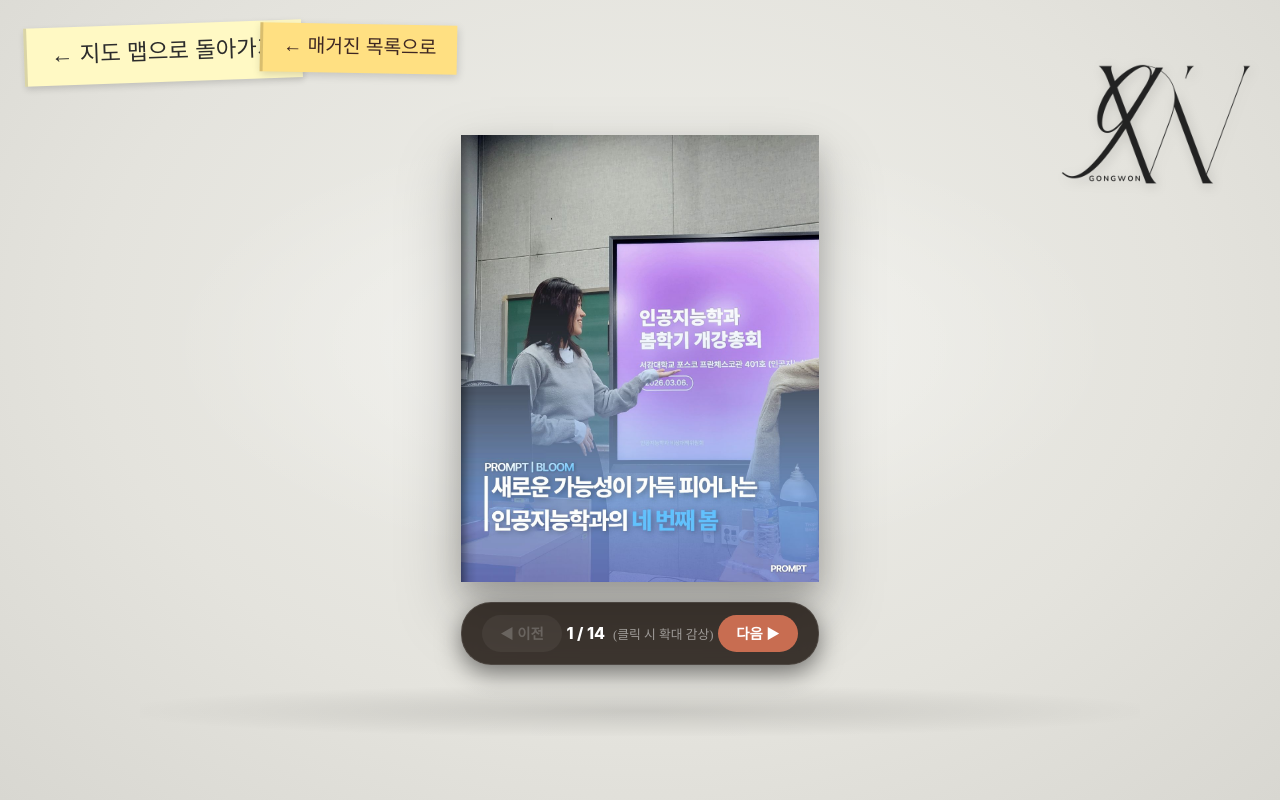
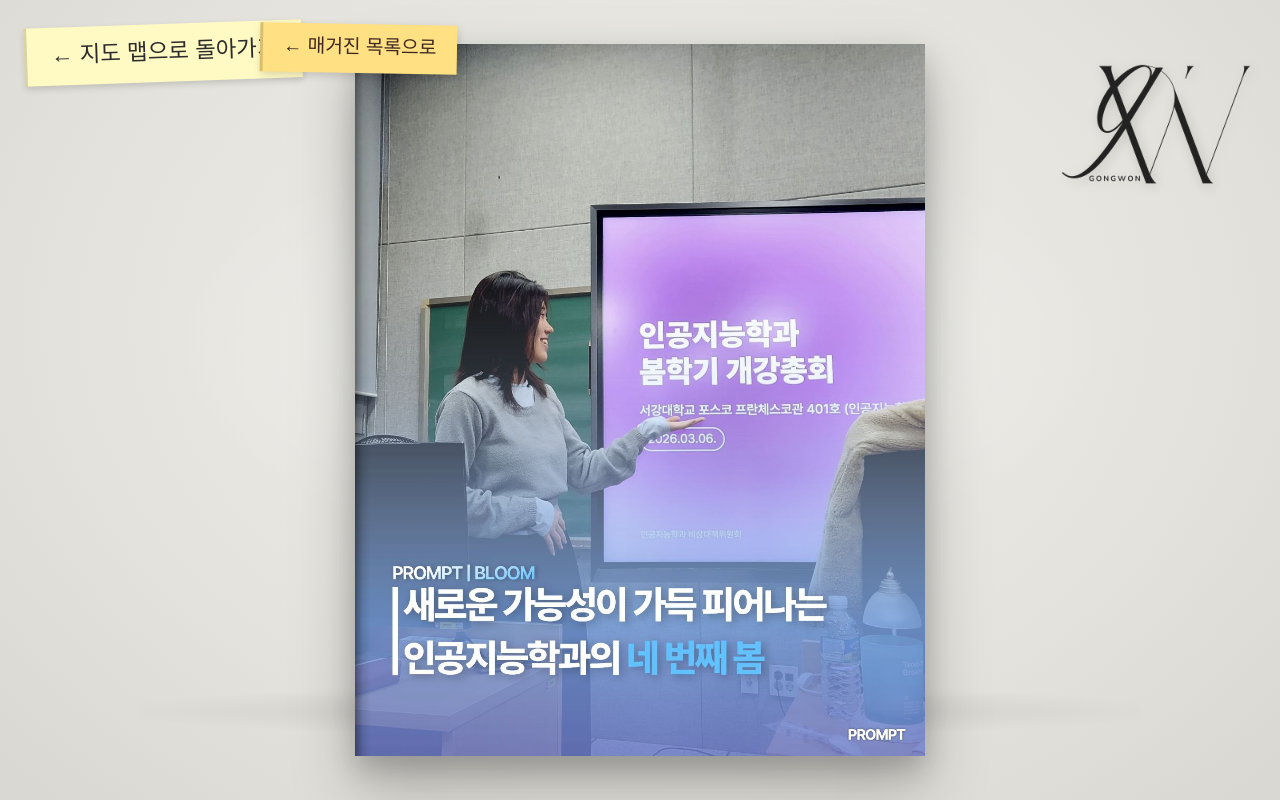
Before and after one commit to yeonju0327/portfolio, a Next.js app: page /works/prompt in a window 1280 px wide. Both pictures are taken after a click on the element 177 px from the left and 445 px from the top of the page. Built offline with nearby package versions, Linux system fonts and the light colour scheme; a web font is replaced by a local one.

Commit message:
#2 chore: magazine page ui

```diff
--- a/app/works/prompt/components/ArchTableView.tsx
+++ b/app/works/prompt/components/ArchTableView.tsx
@@ -47,7 +47,8 @@ export default function ArchTableView({
       } else if (idx > lastIdx) {
         gsap.set(cardEl, { x: '100vw', y: baseY + 40, rotation: baseRotate + 15, opacity: 0 });
       } else {
-        gsap.set(cardEl, { x: 0, y: 0, scale: 1.35, rotation: 0, opacity: 1, zIndex: 100 });
+        const targetX = (2 - lastIdx) * 221;
+        gsap.set(cardEl, { x: targetX, y: 0, scale: 2.15, rotation: 0, opacity: 1, zIndex: 100 });
       }
     });
 
@@ -144,15 +145,16 @@ export default function ArchTableView({
           0
         );
       } else {
-        // 선택한 표지: zIndex 최상단, 화면 중앙으로 이동 및 확대
+        // 선택한 표지: zIndex 최상단, 정확한 화면 dead-center로 이동 및 scale 2.15 확대
+        const targetX = (2 - selectedIdx) * 221;
         gsap.set(cardEl, { zIndex: 100 });
         tl.to(
           cardEl,
           {
-            x: 0,
+            x: targetX,
             y: 0,
             rotation: 0,
-            scale: 1.35,
+            scale: 2.15,
             opacity: 1,
             duration: 0.55,
             ease: 'power3.out',
--- a/app/works/prompt/components/PageFlipReader.tsx
+++ b/app/works/prompt/components/PageFlipReader.tsx
@@ -90,7 +90,7 @@ export default function PageFlipReader({ issue }: PageFlipReaderProps) {
     <div
       style={{
         position: 'relative',
-        width: '357.75px',
+        width: '569.75px',
         display: 'flex',
         flexDirection: 'column',
         alignItems: 'center',
@@ -207,85 +207,6 @@ export default function PageFlipReader({ issue }: PageFlipReaderProps) {
           }}
           title="다음 페이지 (▶)"
         />
-      </div>
-
-      {/* 매거진 조작 하단 대시보드 */}
-      <div
-        style={{
-          display: 'flex',
-          alignItems: 'center',
-          justifyContent: 'space-between',
-          width: '100%',
-          marginTop: '20px',
-          padding: '12px 20px',
-          background: 'rgba(30, 22, 16, 0.85)',
-          backdropFilter: 'blur(10px)',
-          borderRadius: '30px',
-          border: '1px solid rgba(255, 255, 255, 0.1)',
-          boxShadow: '0 8px 24px rgba(0,0,0,0.5)',
-          boxSizing: 'border-box',
-        }}
-      >
-        <button
-          onClick={handlePrevPage}
-          disabled={currentPageIndex === 0 || isFlipping}
-          style={{
-            background: currentPageIndex === 0 ? 'rgba(255,255,255,0.05)' : issue.themeColor,
-            color: currentPageIndex === 0 ? 'rgba(255,255,255,0.2)' : '#FFFFFF',
-            border: 'none',
-            borderRadius: '20px',
-            padding: '8px 18px',
-            fontSize: '0.9rem',
-            fontWeight: 700,
-            cursor: currentPageIndex === 0 ? 'not-allowed' : 'pointer',
-            transition: 'all 0.2s ease',
-            fontFamily: "'Inter', sans-serif",
-          }}
-        >
-          ◀ 이전
-        </button>
-
-        <div style={{ textAlign: 'center' }}>
-          <span
-            style={{
-              color: '#FFFFFF',
-              fontWeight: 800,
-              fontSize: '1rem',
-              fontFamily: "'Inter', sans-serif",
-            }}
-          >
-            {currentPageIndex + 1} / {totalPages}
-          </span>
-          <span
-            style={{
-              marginLeft: '8px',
-              color: 'rgba(255,255,255,0.5)',
-              fontSize: '0.8rem',
-              fontFamily: "'Nanum Myeongjo', serif",
-            }}
-          >
-            (클릭 시 확대 감상)
-          </span>
-        </div>
-
-        <button
-          onClick={handleNextPage}
-          disabled={currentPageIndex === totalPages - 1 || isFlipping}
-          style={{
-            background: currentPageIndex === totalPages - 1 ? 'rgba(255,255,255,0.05)' : issue.themeColor,
-            color: currentPageIndex === totalPages - 1 ? 'rgba(255,255,255,0.2)' : '#FFFFFF',
-            border: 'none',
-            borderRadius: '20px',
-            padding: '8px 18px',
-            fontSize: '0.9rem',
-            fontWeight: 700,
-            cursor: currentPageIndex === totalPages - 1 ? 'not-allowed' : 'pointer',
-            transition: 'all 0.2s ease',
-            fontFamily: "'Inter', sans-serif",
-          }}
-        >
-          다음 ▶
-        </button>
       </div>
 
       {/* 페이지 세부 확대 모달 */}
```
Also changed, not shown: 2 other files (tests, documents, lock files or other folders).
